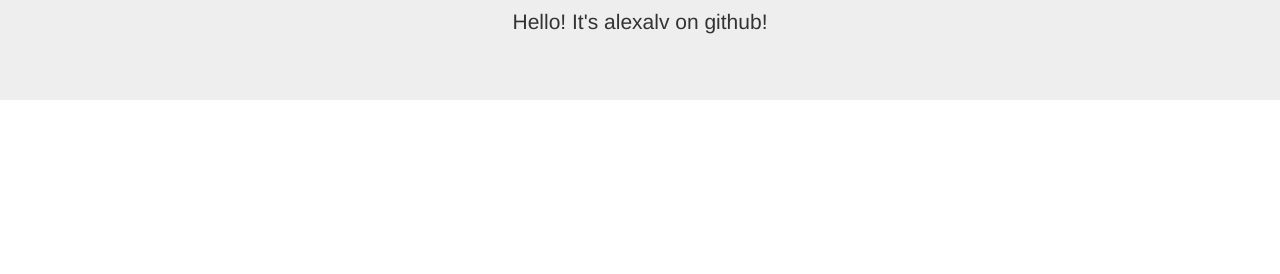
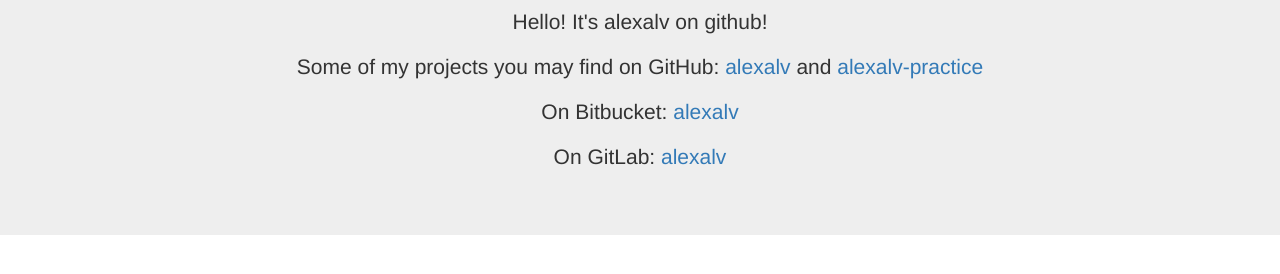
Before and after one commit to alexalv/alexalv.github.io, a plain HTML site: page index.html in a window 1280 px wide. Shown: the part 212-486 px from the top of the page. Drawn offline with nearby package versions, Linux system fonts and the light colour scheme; some packages are replaced by stand-ins of ours.

Commit message:
cv: links to git repos added

```diff
--- a/pages/cv.html
+++ b/pages/cv.html
@@ -2,4 +2,8 @@
 	<h1>Curriculum Vitae</h1>
 
 	<p>{{ message }}</p>
+
+	<p>Some of my projects you may find on GitHub: <a href="https://github.com/alexalv">alexalv</a> and <a href="https://github.com/alexalv-practice">alexalv-practice</a></p>
+	<p>On Bitbucket: <a href="https://bitbucket.org/alexalv">alexalv</a></p>
+	<p>On GitLab: <a href="https://gitlab.com/u/alexalv">alexalv</a></p>
 </div>
```
